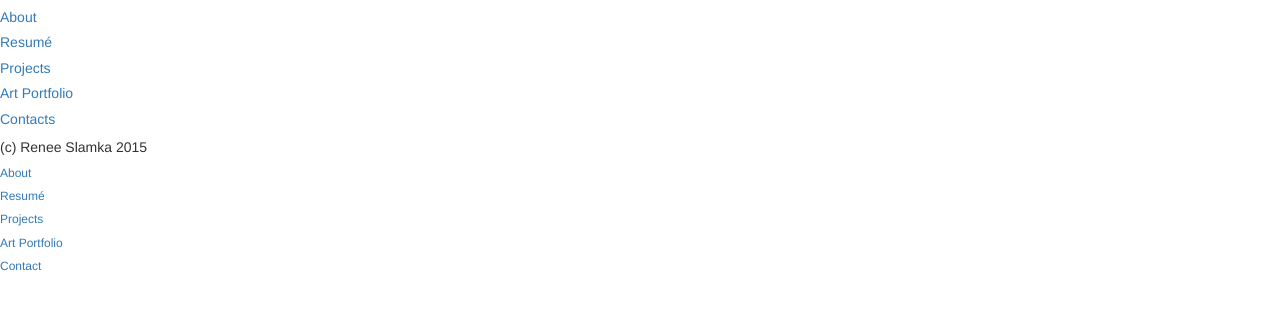
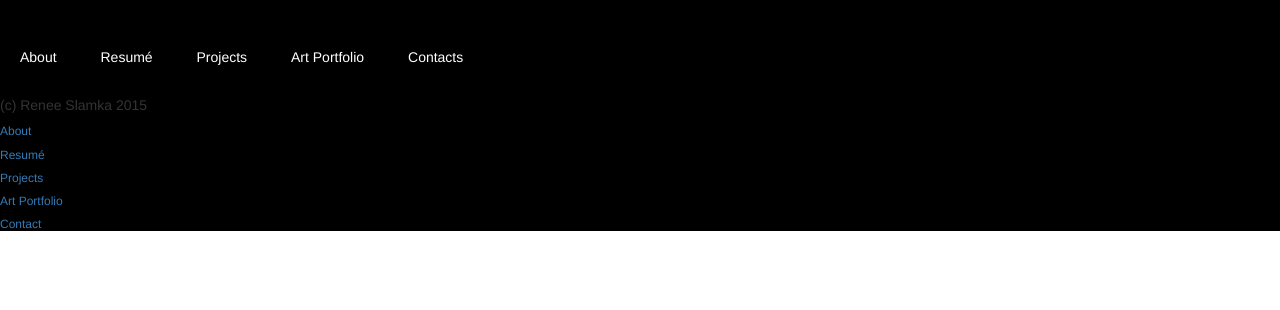
Before and after one commit to ReneeSlamka/renee-website, a PHP site: template templates/layout.twig in a window 1280 px wide. Shown: the top 310 px of the page. Run offline with PHP 8.4, Linux system fonts and the light colour scheme; the template is opened without the code that fills it, so the values that code supplies are empty; some libraries are stand-ins or nearby versions.

Commit message:
More stylesheet preliminary work

```diff
--- a/templates/layout.twig
+++ b/templates/layout.twig
@@ -10,7 +10,8 @@
               crossorigin="anonymous">
         <script src="https://maxcdn.bootstrapcdn.com/bootstrap/3.3.5/js/bootstrap.min.js" integrity="sha512-K1qjQ+NcF2TYO/eI3M6v8EiNYZfA95pQumfvcVrTHtwQVDG+aHRqLi/ETn2uB+1JqwYqVG3LIvdm9lj6imS/pQ=="
                 crossorigin="anonymous"></script>
-        <link rel="stylesheet" href="/assets/css/top.css" />
+        <link rel="stylesheet" href="/assets/css/top-navbar.css" />
+        <link rel="stylesheet" href="/assets/css/bottom-navbar.css" />
 
         {% block css %}
         {% endblock %}
--- a/templates/top-navbar.twig
+++ b/templates/top-navbar.twig
@@ -1,18 +1,18 @@
 <nav class="top-navbar-container">
     <section class="site-links-section">
-        <a href="/" class="site-link">
+        <a href="/" class="top-site-link">
             <h5>About</h5>
         </a>
-        <a href="/" class="site-link">
+        <a href="/" class="top-site-link">
             <h5>Resumé</h5>
         </a>
-        <a href="/" class="site-link">
+        <a href="/" class="top-site-link">
             <h5>Projects</h5>
         </a>
-        <a href="/" class="site-link">
+        <a href="/" class="top-site-link">
             <h5>Art Portfolio</h5>
         </a>
-        <a href="/" class="site-link">
+        <a href="/" class="top-site-link">
             <h5>Contacts</h5>
         </a>
     </section>
```
Also changed, not shown: public/assets/css/bottom-navbar.css (added), public/assets/css/top-navbar.css (added).
